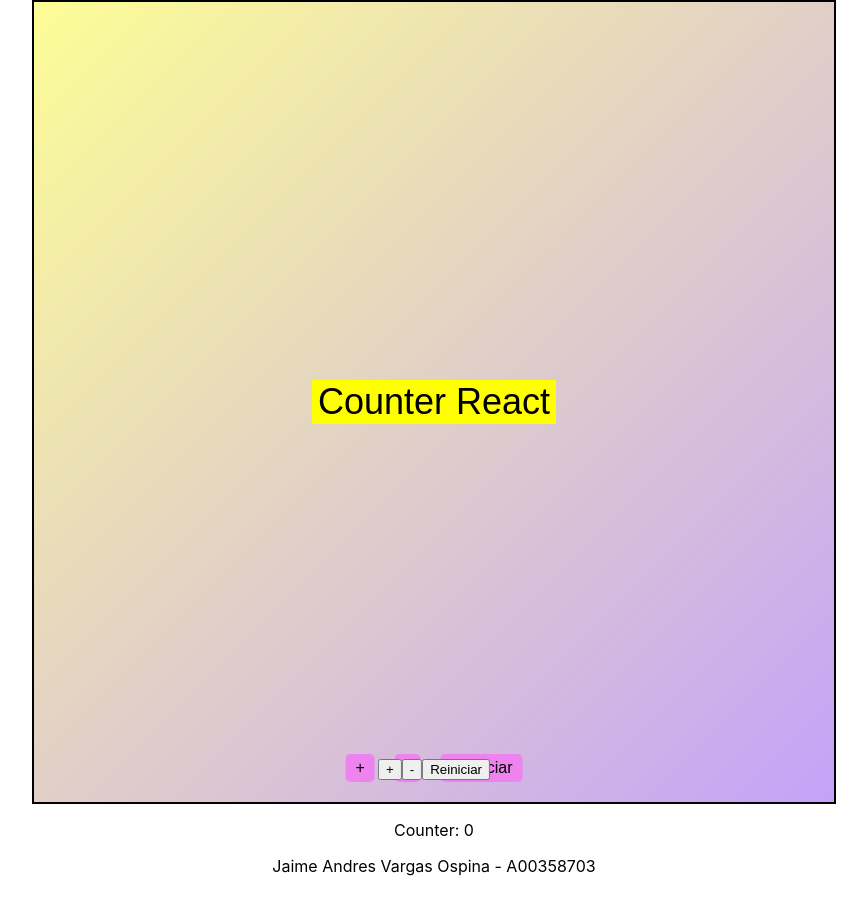
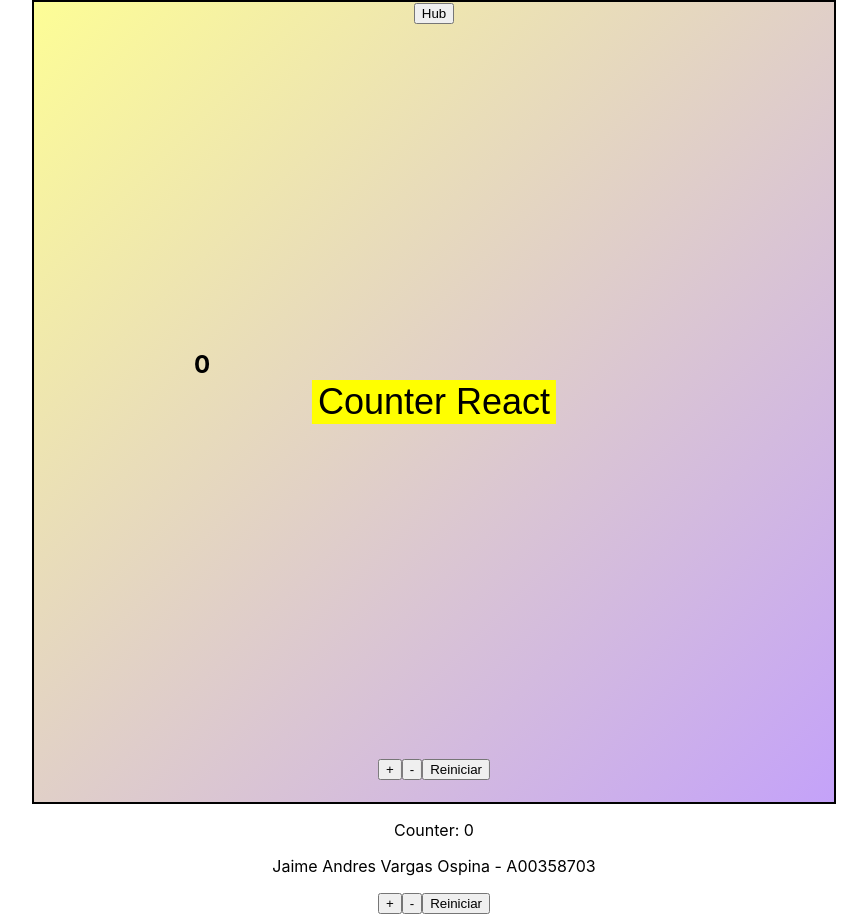
Before and after one commit to Jaa24Vargas/PromWEB-20241, a React (Create React App) app: page / in a window 1280 px wide. Both pictures are taken after a click on the button "Counter React". Shown: the whole page, without its empty margins (206-1073 px from the left). Before the commit the page ends 892 px from the top, so only its background shows below. Built offline with nearby package versions, Linux system fonts and the light colour scheme.

Commit message:
Toda la logica esta realizada, aunque ciertos detalles graficos no se han querido implementar efectivamente

```diff
--- a/src/App.js
+++ b/src/App.js
@@ -1,4 +1,3 @@
-// App.js
 import React, { useState } from 'react';
 import './App.css'; // Estilos globales de la aplicación
 import Header from './Components/Header';
@@ -10,6 +9,8 @@ import './styles.css'; // Estilos específicos de la aplicación
 function App() {
   const [isStarted, setIsStarted] = useState(false);
   const [counter, setCounter] = useState(0); // Estado para el contador
+  const [circles, setCircles] = useState([]); // Estado para los círculos
+  const [numberPosition, setNumberPosition] = useState({ x: 400, y: 400 }); // Estado para la posición del número
 
   const handleStartClick = () => {
     setIsStarted(true);
@@ -17,40 +18,50 @@ function App() {
 
   const incrementCounter = () => {
     setCounter(prevCounter => prevCounter + 1);
+    generateRandomCircles();
+    setNumberPosition({ x: 400, y: 400 }); // Actualiza la posición del número
   };
 
   const decrementCounter = () => {
     setCounter(prevCounter => prevCounter - 1);
+    generateRandomGradient();
   };
 
   const resetCounter = () => {
     setCounter(0);
+    setCircles([]); // Limpiar los círculos al reiniciar
+    generateRandomGradient(); // Generar un nuevo degradado al reiniciar
   };
 
-  const randomizeCircle = () => {
-    // Generar valores aleatorios para tamaño, posición y color del círculo
-    const size = Math.floor(Math.random() * 100) + 50; // Tamaño entre 50 y 150
-    const left = Math.floor(Math.random() * 700); // Posición horizontal entre 0 y 700
-    const top = Math.floor(Math.random() * 700); // Posición vertical entre 0 y 700
-    const color = `hsl(${Math.floor(Math.random() * 360)}, 50%, 50%)`; // Color aleatorio
-
-    // Crear el círculo dentro del contenedor
-    const container = document.querySelector('.container');
-    const circle = document.createElement('div');
-    circle.style.width = `${size}px`;
-    circle.style.height = `${size}px`;
-    circle.style.backgroundColor = color;
-    circle.style.borderRadius = '50%';
-    circle.style.position = 'absolute';
-    circle.style.left = `${left}px`;
-    circle.style.top = `${top}px`;
-
-    // Agregar el círculo al contenedor
-    container.appendChild(circle);
+  const generateRandomCircles = () => {
+    // Generar un nuevo círculo aleatorio y agregarlo a la lista
+    const newCircle = {
+      size: Math.floor(Math.random() * 100) + 50, // Tamaño entre 50 y 150
+      left: Math.floor(Math.random() * 700), // Posición horizontal entre 0 y 700
+      top: Math.floor(Math.random() * 700), // Posición vertical entre 0 y 700
+      color: `hsl(${Math.floor(Math.random() * 360)}, 50%, 50%)`, // Color aleatorio
+    };
+    setCircles(prevCircles => [...prevCircles, newCircle]);
 
     // Desaparecer el círculo después de 1 segundo
     setTimeout(() => {
-      container.removeChild(circle);
+      setCircles(prevCircles => prevCircles.filter(circle => circle !== newCircle));
+    }, 1000);
+  };
+
+  const generateRandomGradient = () => {
+    // Generar un nuevo degradado aleatorio
+    const randomColor1 = Math.floor(Math.random() * 16777215).toString(16); // Color hexadecimal aleatorio
+    const randomColor2 = Math.floor(Math.random() * 16777215).toString(16); // Color hexadecimal aleatorio
+    const newGradient = `linear-gradient(135deg, #${randomColor1}, #${randomColor2})`;
+
+    // Aplicar el nuevo degradado al fondo
+    const app = document.querySelector('.App');
+    app.style.background = newGradient;
+
+    // Restaurar el degradado principal después de 1 segundo
+    setTimeout(() => {
+      app.style.background = 'linear-gradient(135deg, #FDFD96, #C4A2F9)';
     }, 1000);
   };
 
@@ -61,13 +72,42 @@ function App() {
         <>
           <Counter counter={counter} />
           <div className="counter-buttons">
-                    <ButtonComponent label="+" onClick={() => { incrementCounter(); randomizeCircle(); }} />
-                    <ButtonComponent label="-" onClick={decrementCounter} />
-                    <ButtonComponent label="Reiniciar" onClick={resetCounter} />
-            </div>
+            <ButtonComponent label="+" onClick={incrementCounter} />
+            <ButtonComponent label="-" onClick={decrementCounter} />
+            <ButtonComponent label="Reiniciar" onClick={resetCounter} />
+          </div>
+          <div className="circle-container">
+            {circles.map((circle, index) => (
+              <div
+                key={index}
+                className="circle"
+                style={{
+                  width: `${circle.size}px`,
+                  height: `${circle.size}px`,
+                  backgroundColor: circle.color,
+                  borderRadius: '50%',
+                  position: 'absolute',
+                  left: `${circle.left}px`,
+                  top: `${circle.top}px`,
+                }}
+              />
+            ))}
+          </div>
+          {/* Número */}
+          <div className="number" style={{ position: 'absolute', top: numberPosition.y - 50, left: numberPosition.x, fontSize: '24px', fontWeight: 'bold' }}>
+            {counter}
+          </div>
         </>
       )}
       <Footer />
+      {/* Botones grises cerca del botón "Counter React" */}
+      {isStarted && (
+        <div className="counter-buttons-grises">
+          <ButtonComponent label="+" onClick={incrementCounter} />
+          <ButtonComponent label="-" onClick={decrementCounter} />
+          <ButtonComponent label="Reiniciar" onClick={resetCounter} />
+        </div>
+      )}
     </div>
   );
 }
--- a/src/Components/Header.jsx
+++ b/src/Components/Header.jsx
@@ -3,27 +3,32 @@ import React, { useState } from 'react';
 import '../styles.css';
 
 const Header = ({ onStartClick }) => {
-  const [showCounterButtons, setShowCounterButtons] = useState(false);
+  const [restartMessageVisible, setRestartMessageVisible] = useState(false);
 
-  const handleStartClick = () => {
-    onStartClick();
-    setShowCounterButtons(true); // Mostrar los botones de contador al hacer clic en "Counter React"
+  const handleRestartClick = () => {
+    setRestartMessageVisible(true);
+    setTimeout(() => {
+      setRestartMessageVisible(false);
+    }, 3000);
   };
 
   return (
     <header className="container">
       <div className="title-container">
-        <button className="title-button" onClick={handleStartClick}>
+        <button
+          className="title-button"
+          onClick={onStartClick}
+        >
           Counter React
         </button>
       </div>
-      {showCounterButtons && ( // Mostrar los botones del contador solo si showCounterButtons es true
-        <div className="counter-buttons">
-          <button className="increment-button" onClick={() => console.log('+')}>+</button>
-          <button className="decrement-button" onClick={() => console.log('-')}>-</button>
-          <button className="reset-button" onClick={() => console.log('Reiniciar')}>Reiniciar</button>
-        </div>
-      )}
+      {restartMessageVisible && <p className="message">Reinicio exitoso</p>}
+      <button
+        className="hub-button"
+        onClick={handleRestartClick}
+      >
+        Hub
+      </button>
     </header>
   );
 };
--- a/src/styles.css
+++ b/src/styles.css
@@ -54,3 +54,14 @@
   font-size: 16px;
   cursor: pointer;
 }
+
+/* Estilo para el texto "Counter" dentro del lienzo */
+.counter-text {
+  position: absolute;
+  bottom: 100px;
+  left: 50%;
+  transform: translateX(-50%);
+  font-family: 'Arial', sans-serif; /* Cambia la tipografía a Arial */
+  font-size: 24px; /* Tamaño de letra grande */
+  font-weight: bold; /* Letra negrita */
+}
```
